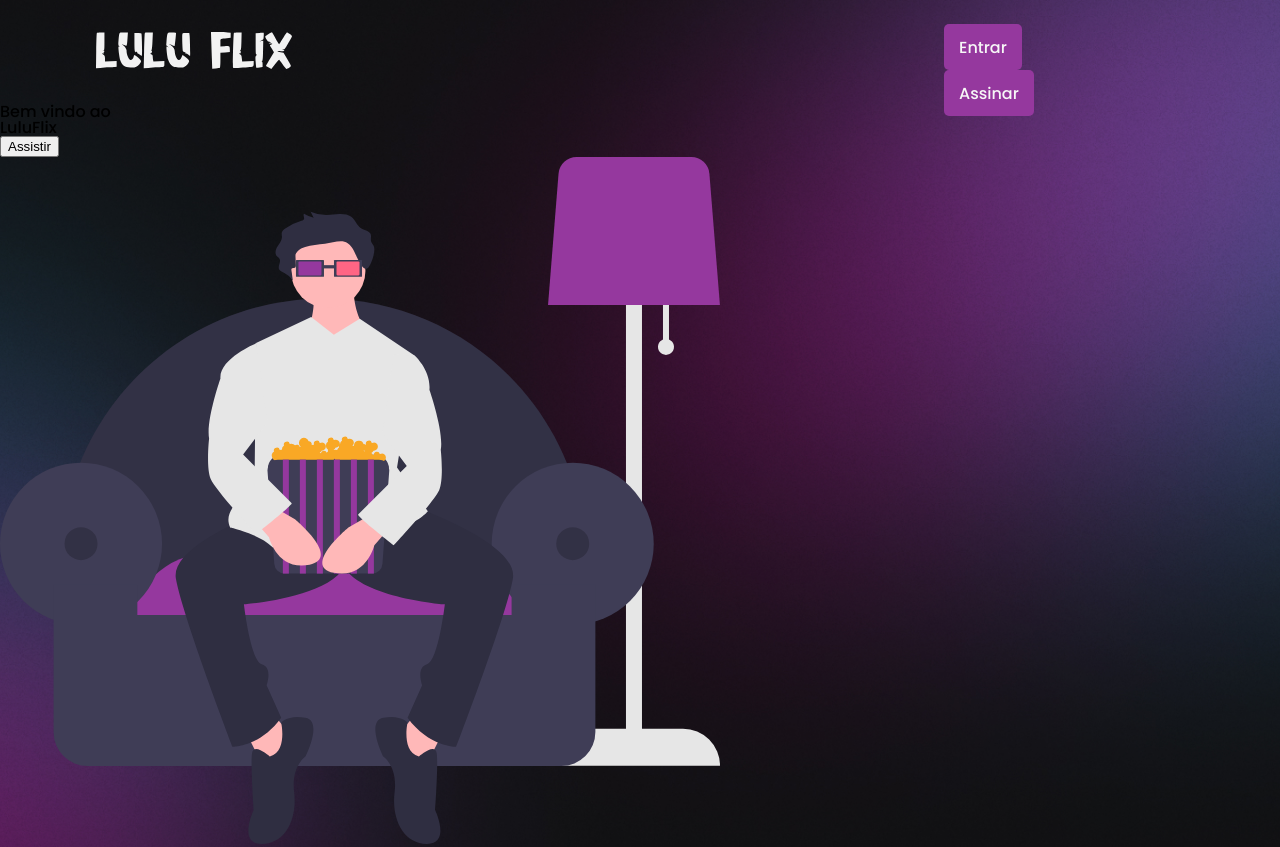
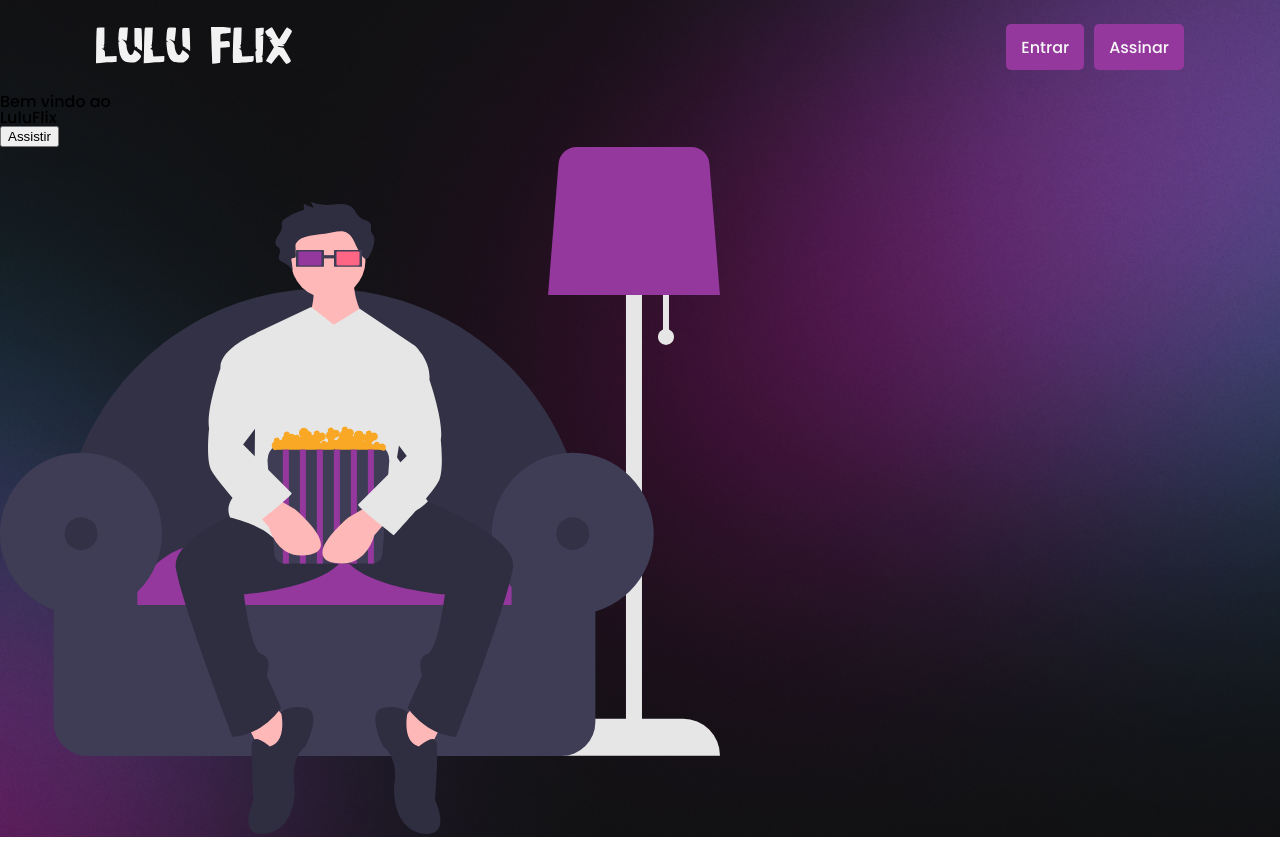
Before and after one commit to nnathalia/LuluFlix, a website: page index.html in a window 1280 px wide. Drawn offline with Linux system fonts and the light colour scheme.

Commit message:
update css

```diff
--- a/css/index.css
+++ b/css/index.css
@@ -56,11 +56,11 @@ header{
 }
 
 .container-bt{
-    display: inline;
-    width: 30vh;
-    height: 7vh;
+    display: flex;
+    width: 180px;
 
-    gap: 5px;
+    gap: 10px;
+    justify-content: flex-end;
 
 }
 
@@ -80,6 +80,10 @@ header{
     color: var(--white);
     font-weight: 500;
     font-size: 1.1rem;
+}
+
+.bt-login:hover{
+
 }
 
 .bt-assinar button{
```
